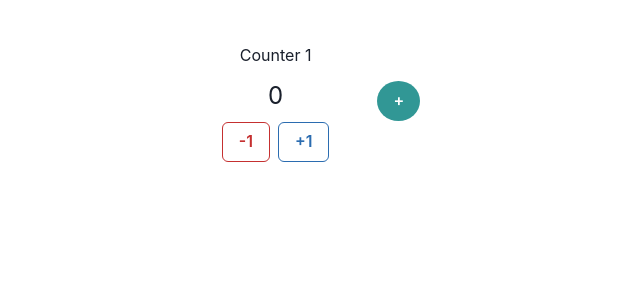
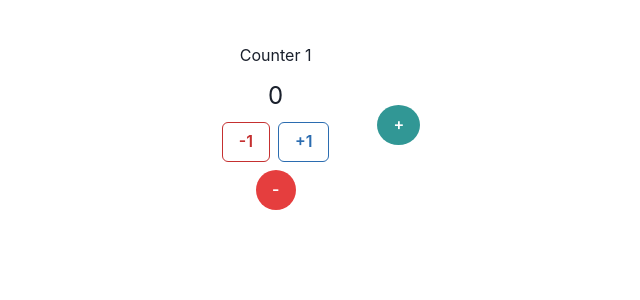
Before and after one commit to bislab-temporary/react-study-morisaki, a React (Create React App) app in the folder counter-app/: page / in a window 1280 px wide. Shown: the top 300 px of the page, without its empty margins (339-979 px from the left). Built offline with nearby package versions, Linux system fonts and the light colour scheme.

Commit message:
Add remove counter feature

```diff
--- a/counter-app/src/App.tsx
+++ b/counter-app/src/App.tsx
@@ -8,20 +8,32 @@ import Counter from "./Counter";
 function App() {
   const [counterNum, setCounterNum] = useState(1);
   const [counters, setCounters] = useState([
-    <Counter name={"Counter " + counterNum} />,
+    { id: counterNum, name: "Counter " + counterNum },
   ]);
 
   // BUG: couterNum 1, 1, 2, 3, ....
   const addCounter = () => {
     setCounterNum(counterNum + 1);
-    const counter = <Counter name={"Counter " + counterNum} />;
+    const counter = { id: counterNum, name: "Counter " + counterNum };
     const newCounters = [...counters, counter];
+    setCounters(newCounters);
+  };
+
+  const removeCounter = (id: number) => {
+    const newCounters = counters.filter((counter) => counter.id != id);
     setCounters(newCounters);
   };
 
   return (
     <Wrap align="center" justify="center">
-      {counters.map((counter) => counter)}
+      {counters.map((counter) => (
+        <Counter
+          key={counter.id}
+          id={counter.id}
+          name={counter.name}
+          removeCounter={removeCounter}
+        />
+      ))}
       <Button colorScheme="teal" borderRadius="50%" onClick={addCounter}>
         +
       </Button>
--- a/counter-app/src/Counter.tsx
+++ b/counter-app/src/Counter.tsx
@@ -5,10 +5,12 @@ import { useControllableState } from "@chakra-ui/hooks";
 import { Editable, EditablePreview, EditableInput } from "@chakra-ui/editable";
 
 type Props = {
+  id: number;
   name: string;
+  removeCounter: (id: number) => void;
 };
 
-function Counter({ name }: Props) {
+function Counter({ id, name, removeCounter }: Props) {
   const [count, setCount] = useControllableState({ defaultValue: 0 });
 
   const decrementCount = () => {
@@ -35,6 +37,13 @@ function Counter({ name }: Props) {
             +1
           </Button>
         </ButtonGroup>
+        <Button
+          colorScheme="red"
+          borderRadius="50%"
+          onClick={() => removeCounter(id)}
+        >
+          -
+        </Button>
       </VStack>
     </WrapItem>
   );
```
